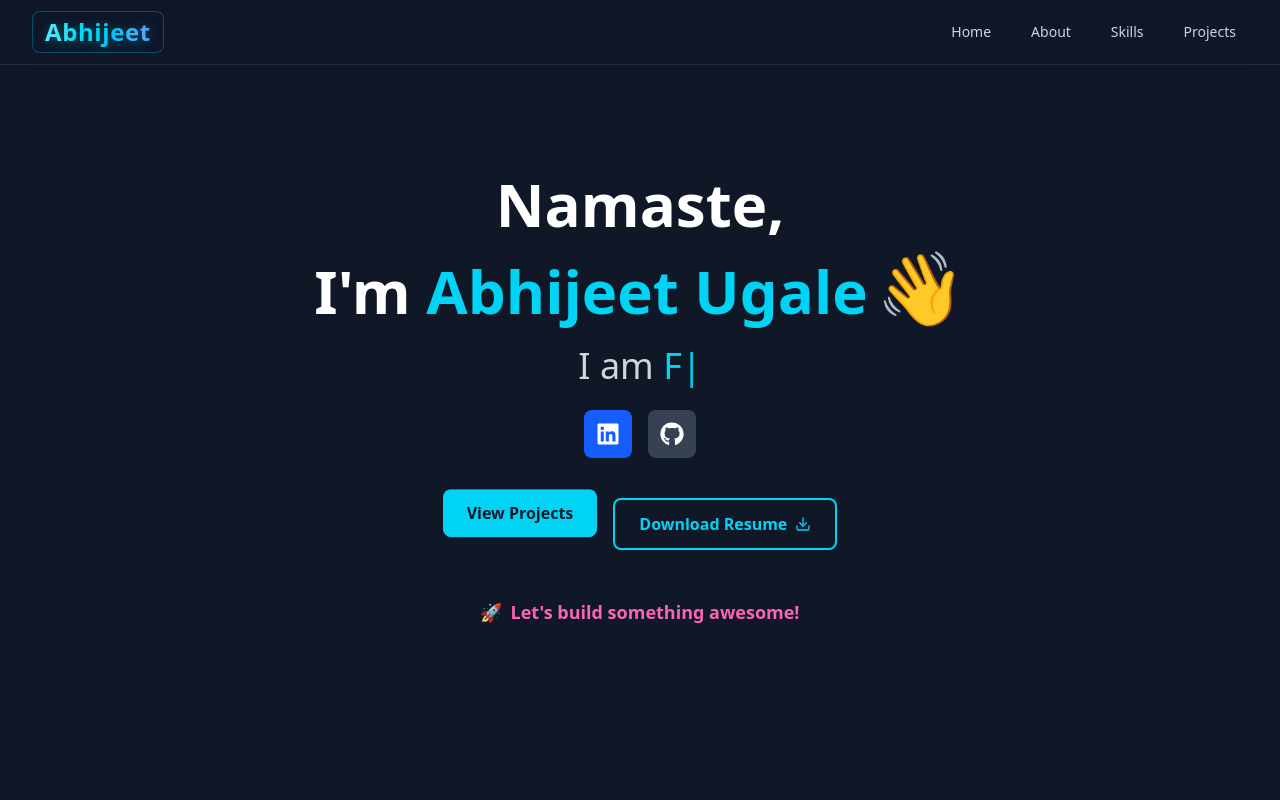
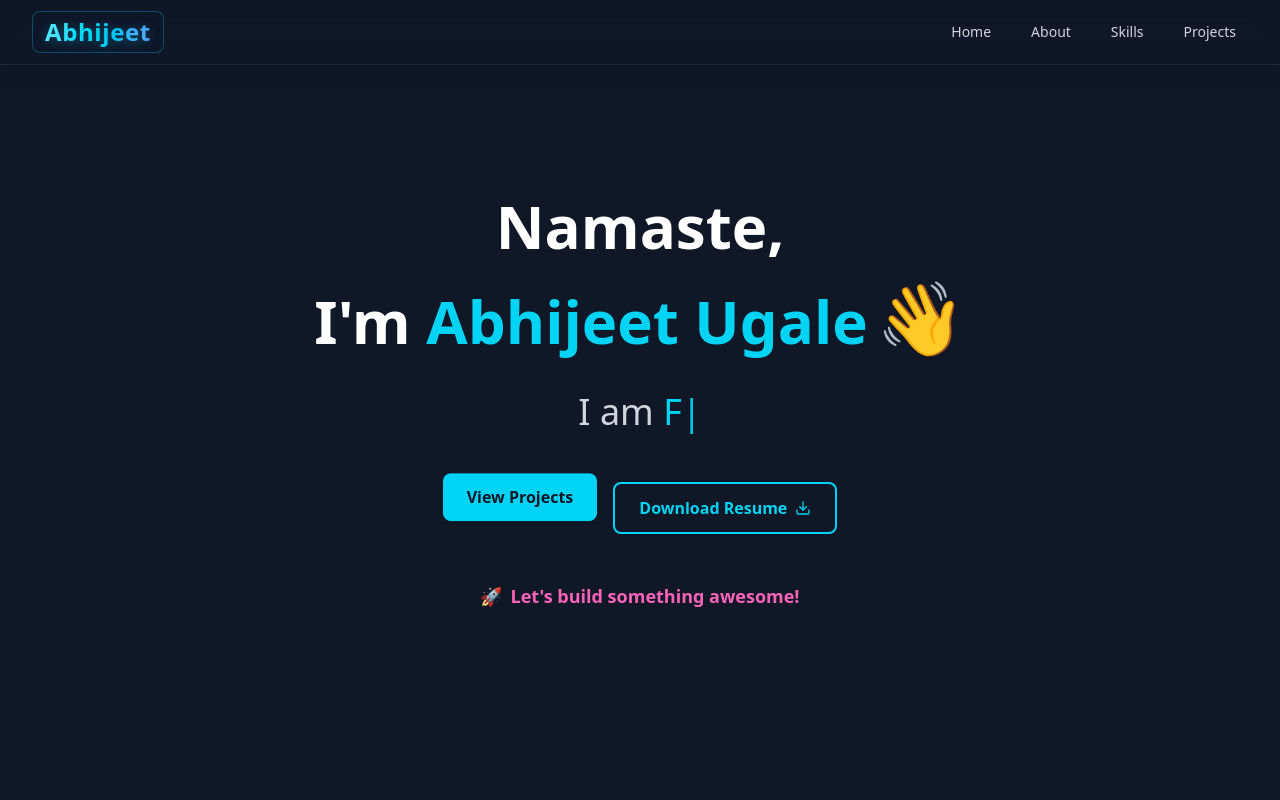
Before and after one commit to Abhijeetdev07/My_Portpolio, a React (Vite) app: page / in a window 1280 px wide. Shown: the top 800 px of the page. Built offline with nearby package versions, Linux system fonts and the light colour scheme.

Commit message:
update hero sec and footer sec

```diff
--- a/src/components/Footer.jsx
+++ b/src/components/Footer.jsx
@@ -79,7 +79,7 @@ const Footer = () => {
               </li>
               <li className="flex items-center gap-3 text-gray-300">
                 <FaLocationDot className="text-cyan-400" />
-                <span>Maharashtra, India</span>
+                <span>Chikhli, Maharashtra, India</span>
               </li>
             </ul>
           </div>
--- a/src/components/Hero.jsx
+++ b/src/components/Hero.jsx
@@ -1,5 +1,4 @@
 import { useState, useEffect } from 'react'
-import { FaLinkedin, FaGithub } from 'react-icons/fa'
 import { LuDownload } from "react-icons/lu";
 import resumePdf from '../assets/My-Resume.pdf'
 import { motion } from 'framer-motion'
@@ -56,37 +55,17 @@ const Hero = () => {
             className="space-y-6 max-w-4xl text-center"
           >
             <div className="space-y-4">
-              <h1 className="text-4xl md:text-6xl font-bold">Namaste,</h1>
-              <h1 className="text-4xl md:text-6xl font-bold">
+              <h1 className="text-4xl md:text-6xl font-bold leading-tight">Namaste,</h1>
+              <h1 className="text-4xl md:text-6xl font-bold leading-tight">
                 I'm <span className="text-cyan-400">Abhijeet Ugale</span>
                 <span className="text-yellow-400 text-5xl md:text-7xl ml-2">👋</span>
               </h1>
-              <h2 className="text-2xl md:text-4xl text-gray-300 font-medium mt-6">
+              <h2 className="text-2xl md:text-4xl text-gray-300 font-medium mt-6 leading-relaxed">
                 I am <span className="text-cyan-400">{roleText}</span>
                 <span className="animate-pulse text-cyan-400">|</span>
               </h2>
             </div>
 
-            <div className="flex items-center justify-center space-x-4">
-              {/* Social Links */}
-              <a
-                href="https://www.linkedin.com/in/abhijeetugale07?utm_source=share&utm_campaign=share_via&utm_content=profile&utm_medium=android_app"
-                target="_blank"
-                rel="noopener noreferrer"
-                className="w-12 h-12 bg-blue-600 rounded-lg flex items-center justify-center hover:bg-blue-700 transition-colors"
-              >
-                <FaLinkedin className="w-6 h-6" />
-              </a>
-
-              <a
-                href="https://github.com/Abhijeetdev07"
-                target="_blank"
-                rel="noopener noreferrer"
-                className="w-12 h-12 bg-gray-700 rounded-lg flex items-center justify-center hover:bg-gray-600 transition-colors"
-              >
-                <FaGithub className="w-6 h-6" />
-              </a>
-            </div>
 
             <div className="flex flex-row flex-wrap gap-4 pt-4 justify-center items-center">
             <a
@@ -104,7 +83,7 @@ const Hero = () => {
             </div>
 
             <div className="pt-6">
-              <p className="text-pink-400 text-lg font-semibold flex items-center justify-center">
+              <p className="text-pink-400 text-lg font-semibold flex items-center justify-center leading-relaxed">
                 <span className="mr-2">🚀</span>
                 Let's build something awesome!
               </p>
```
